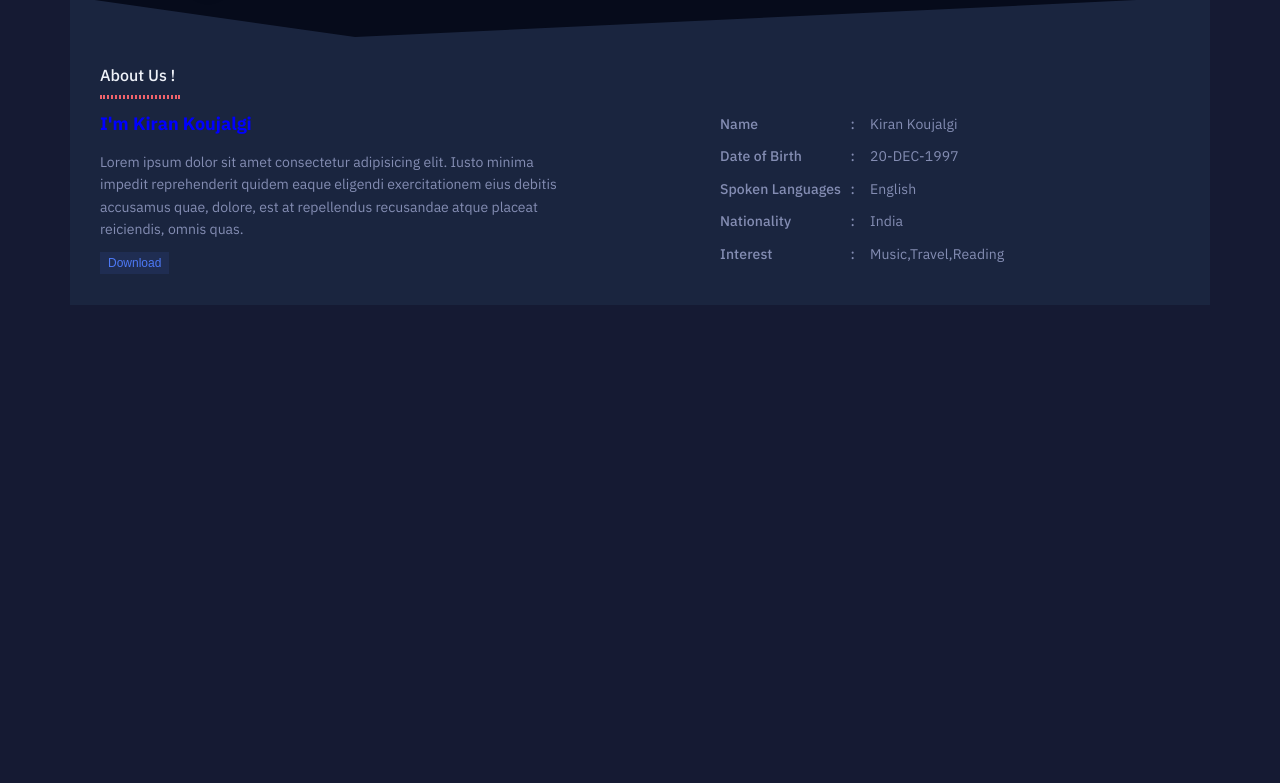
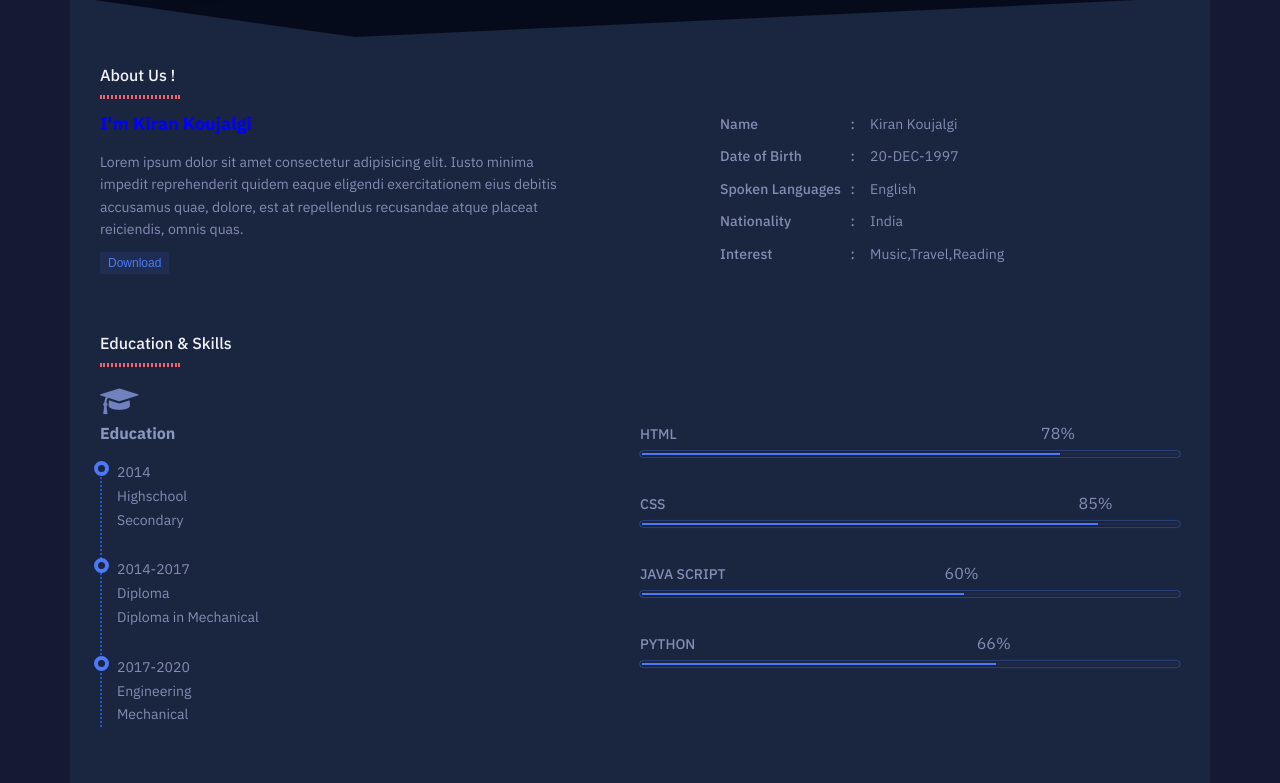
Before and after one commit to kiran3453/personal-portfilo, a plain HTML site: page index.html in a window 1280 px wide. Shown: the part 277-1060 px from the top of the page. Before the commit the page ends 800 px from the top, so only its background shows below. Drawn offline with nearby package versions, Linux system fonts and the light colour scheme; a script that the page names is missing.

Commit message:
portfilo

```diff
--- a/css/style.css
+++ b/css/style.css
@@ -41,6 +41,7 @@ h1,h2,h3,h4,h5,h6{
 
 .container{
     max-width: 1140px;
+    max-height: 15000px;
     margin: auto;
     position: relative;
 }
@@ -275,3 +276,101 @@ main{
     right: 0;
     top: 0;
 }
+
+.skills .content{
+    display: grid;
+    grid-template-columns: 1fr 1fr;
+    align-items: center;
+}
+
+.skills .content .left{
+    display: grid;
+    grid-template-columns: 1fr 1fr;
+}
+
+.skills .content .left .heading{
+    margin-bottom: 2rem;
+
+}
+
+.skills .content .left .heading{
+    color: var(--fade);
+    font-size: 30px;
+}
+
+.skills .content .left .heading h5{
+    font-size: 16px;
+    margin-top: 0.5rem;
+    color: var(--mild);
+}
+.skills .content .left p{
+    font-size: 14px;
+    color: var(--ternary);
+    line-height: 1.7;
+}
+
+.skills .content .left p .center{
+    color: var(--fade);
+}
+
+.skills .content .left .item{
+    margin-bottom: 2.6rem;
+    margin-left: 15px;
+    position: relative;
+
+}
+
+.skills .content .left .item:after{
+ content: "";
+ position: absolute;
+ left: 0;
+ top: 0px;
+ width: 15px;
+ height: 15px;
+ border-radius: 50%;
+ border: 4px solid var(--info);
+ margin-left: -23.5px;
+ background: var(--primay);
+}
+.skills .content .left .timeline_wrapper{
+    border-left: 2px dotted var(--secondary);
+}
+
+
+.skills .skills_wrapper .skill-box h4{
+    color: var(--ternary);
+    font-size: 14px;
+    text-transform: uppercase;
+    font-weight: 500;
+    margin-bottom: 1rem;
+}
+
+.skills .skills_wrapper .skill-box{
+    margin-bottom: 4rem;
+}
+
+.skills .skills_wrapper .skill-box .progress-wrap{
+    background: #20294a;
+    height: 6px;
+    width: 100%;
+    box-shadow: 0px 0px 1px 0.25px #4d79f6;
+    border-radius: 10px;
+    border: 2px solid var(--primay);
+}
+
+.skills .skills_wrapper .skill-box .progress-wrap .progress_bar{
+    display: block;
+    height: 100%;
+    background: var(--info);
+    width: 0%;
+    position: relative;
+
+}
+
+.skills .skills_wrapper .skill-box .progress-wrap .progress_bar .tooltip{
+    position: absolute;
+    right: -15px;
+    top: -30px;
+    margin-bottom: 10px;
+    color: var(--ternary);
+}
--- a/index.html
+++ b/index.html
@@ -30,7 +30,7 @@
     <main class="container">
         <section class="profile">
             <div class="left">
-                <div class="avatarblock"><img src="./images/user.jpg" alt="">
+                <div class="avatarblock"><img src="./images/profilephoto.jpeg" alt="">
                 <span>
                     <i class="fa fa-comment"></i>
                 </span>
@@ -111,6 +111,80 @@
             </div>
 
         </section>
+        <section class="skills">
+            <h1 class="section_heading">Education & Skills</h1>
+           <div class="content"> <div class="left">
+            <div class="inner_left">
+                <div  class="heading">
+                    <i class="fa fa-graduation-cap"></i>
+                    <h5>Education</h5>
+                </div>
+                <div class="timeline_wrapper">
+                    <div class="item">
+                        <p>2014</p>
+                        <p class="center">Highschool</p>
+                        <p>Secondary</p>
+                    </div>
+                    <div class="item">
+                        <p>2014-2017</p>
+                        <p class="center">Diploma</p>
+                        <p>Diploma in Mechanical</p>
+                    </div>
+                    <div class="item">
+                        <p>2017-2020</p>
+                        <p class="center">Engineering</p>
+                        <p>Mechanical</p>
+                    </div>
+                </div>
+            </div>
+            <div class="inner_right">
+                <!-- <div class="heading">
+                    <i class="fa fa-suitcase"></i>
+                    <h5>Exprience</h5>
+                </div> -->
+
+            </div>
+        </div>
+        <div class="right">
+            <div class="skills_wrapper">
+                <div class="skill-box">
+                    <h4>HTML</h4>
+                    <div class="progress-wrap">
+                        <span data-percent="78" class="progress_bar">
+                            <span class="tooltip">78%</span>
+                        </span>
+                    </div>
+                </div>
+                <div class="skill-box">
+                    <h4>CSS</h4>
+                    <div class="progress-wrap">
+                        <span data-percent="85" class="progress_bar">
+                            <span class="tooltip">85%</span>
+                        </span>
+                    </div>
+                </div>
+                <div class="skill-box">
+                    <h4>Java script</h4>
+                    <div class="progress-wrap">
+                        <span data-percent="60" class="progress_bar">
+                            <span class="tooltip">60%</span>
+                        </span>
+                    </div>
+                </div>
+                <div class="skill-box">
+                    <h4>Python</h4>
+                    <div class="progress-wrap">
+                        <span data-percent="66" class="progress_bar">
+                            <span class="tooltip">66%</span>
+                        </span>
+                    </div>
+                </div>
+
+            </div>
+        </div>
+    </div>
+
+        </section>
     </main>
 
     <script src="https://code.jquery.com/jquery-3.6.1.min.js"></script>
--- /dev/null
+++ b/js/app.js
@@ -0,0 +1,18 @@
+// $(document).ready(function(){
+//     $(`#profile_ripple`).ripples({
+//         resolution:512,
+//         dropRadius:10
+//     });
+//     const bars = document.querySelectorAll(".progress_bar");
+//     console.log(bars);
+// });
+
+const bars = document.querySelectorAll(".progress_bar");
+// console.log(bars);
+bars.forEach(function(bar){
+    let percentage = bar.dataset.percent;
+    let tooltip = bar.children[0];
+    tooltip.innerText = percentage + "%";
+    bar.style.width = percentage + "%"
+    console.log(percentage)
+})
```
Also changed, not shown: images/profilephoto.jpeg (added).
